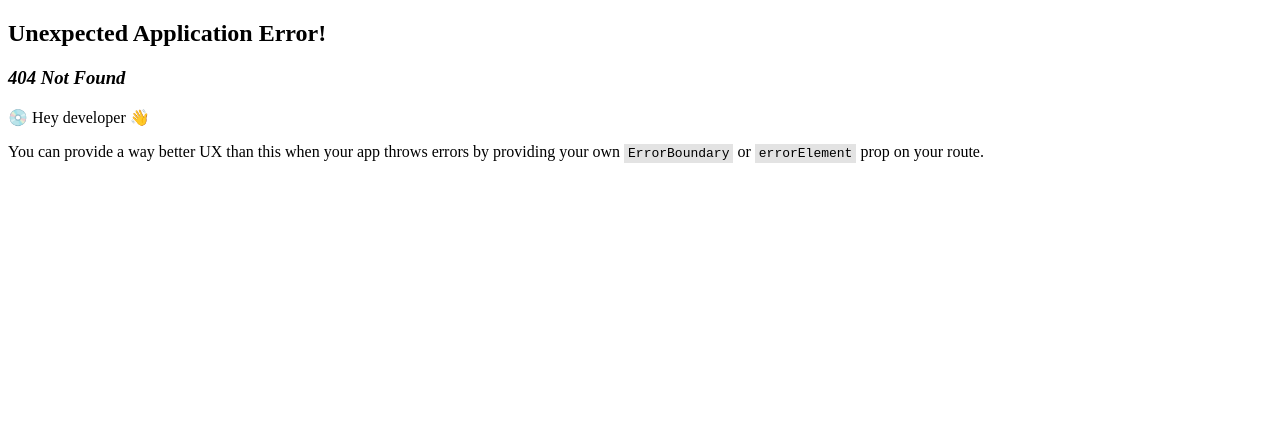
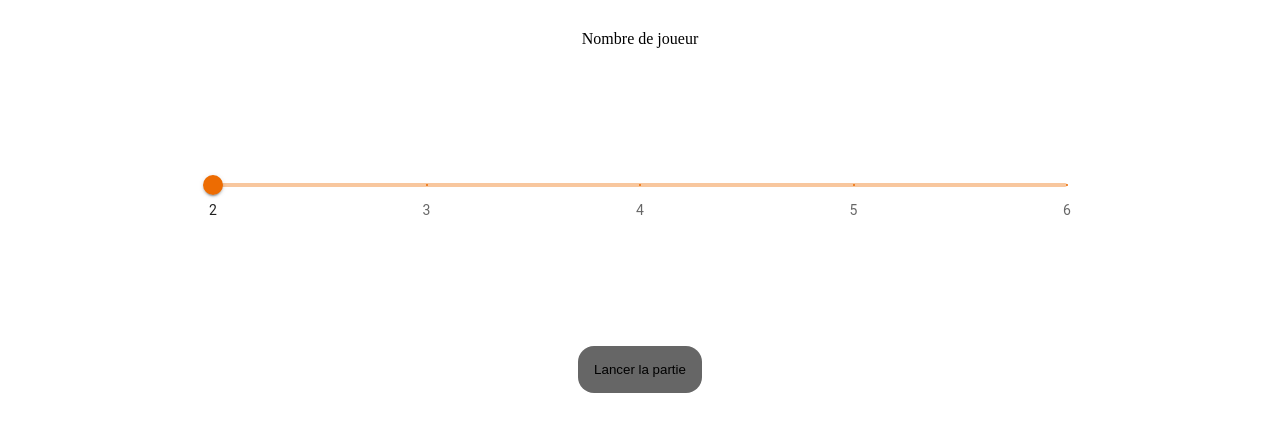
Before and after one commit to Zickenheiner/gentle_race, a React (Vite) app in the folder client/: page /host in a window 1280 px wide. Before the commit this address had no page. Shown: the top 432 px of the page. Built offline with nearby package versions, Linux system fonts and the light colour scheme.

Commit message:
archi component

```diff
--- a/client/package.json
+++ b/client/package.json
@@ -9,6 +9,9 @@
     "fix": "npx @biomejs/biome check --write ."
   },
   "dependencies": {
+    "@emotion/react": "^11.13.5",
+    "@emotion/styled": "^11.13.5",
+    "@mui/material": "^6.1.10",
     "react": "^18.3.1",
     "react-dom": "^18.3.1",
     "react-router-dom": "^6.26.2"
--- a/client/src/App.tsx
+++ b/client/src/App.tsx
@@ -1,3 +1,10 @@
+import { Outlet } from "react-router-dom";
+import "./App.css";
+
 export default function App() {
-  return <div>App</div>;
+  return (
+    <div>
+      <Outlet />
+    </div>
+  );
 }
--- /dev/null
+++ b/client/src/components/Host.tsx
@@ -0,0 +1,37 @@
+import { useState } from "react";
+import "../styles/Host.css";
+import Slider from "@mui/material/Slider";
+
+const marks = [
+  { value: 2, label: "2" },
+  { value: 3, label: "3" },
+  { value: 4, label: "4" },
+  { value: 5, label: "5" },
+  { value: 6, label: "6" },
+];
+
+export default function Host() {
+  const [numberOfPlayers] = useState(2);
+
+  return (
+    <div className="host-container">
+      <p>Nombre de joueur</p>
+      <div className="slider-container">
+        <Slider
+          aria-label="Nombre de joueur"
+          defaultValue={2}
+          shiftStep={10}
+          step={1}
+          marks={marks}
+          min={2}
+          max={6}
+          color="warning"
+          value={numberOfPlayers}
+        />
+      </div>
+      <button type="button" className="button-start-game">
+        Lancer la partie
+      </button>
+    </div>
+  );
+}
--- /dev/null
+++ b/client/src/styles/Host.css
@@ -0,0 +1,21 @@
+.host-container {
+  width: 100vw;
+  height: 100vh;
+  padding: 30px;
+  display: flex;
+  flex-direction: column;
+  align-items: center;
+}
+
+.slider-container {
+  width: 70%;
+  padding-top: 10%;
+}
+
+.button-start-game {
+  margin-top: 10%;
+  padding: 1rem;
+  border-radius: 1rem;
+  border: none;
+  background-color: rgb(102, 102, 102);
+}
```
Also changed, not shown: client/src/main.tsx (+7 -1 lines).
